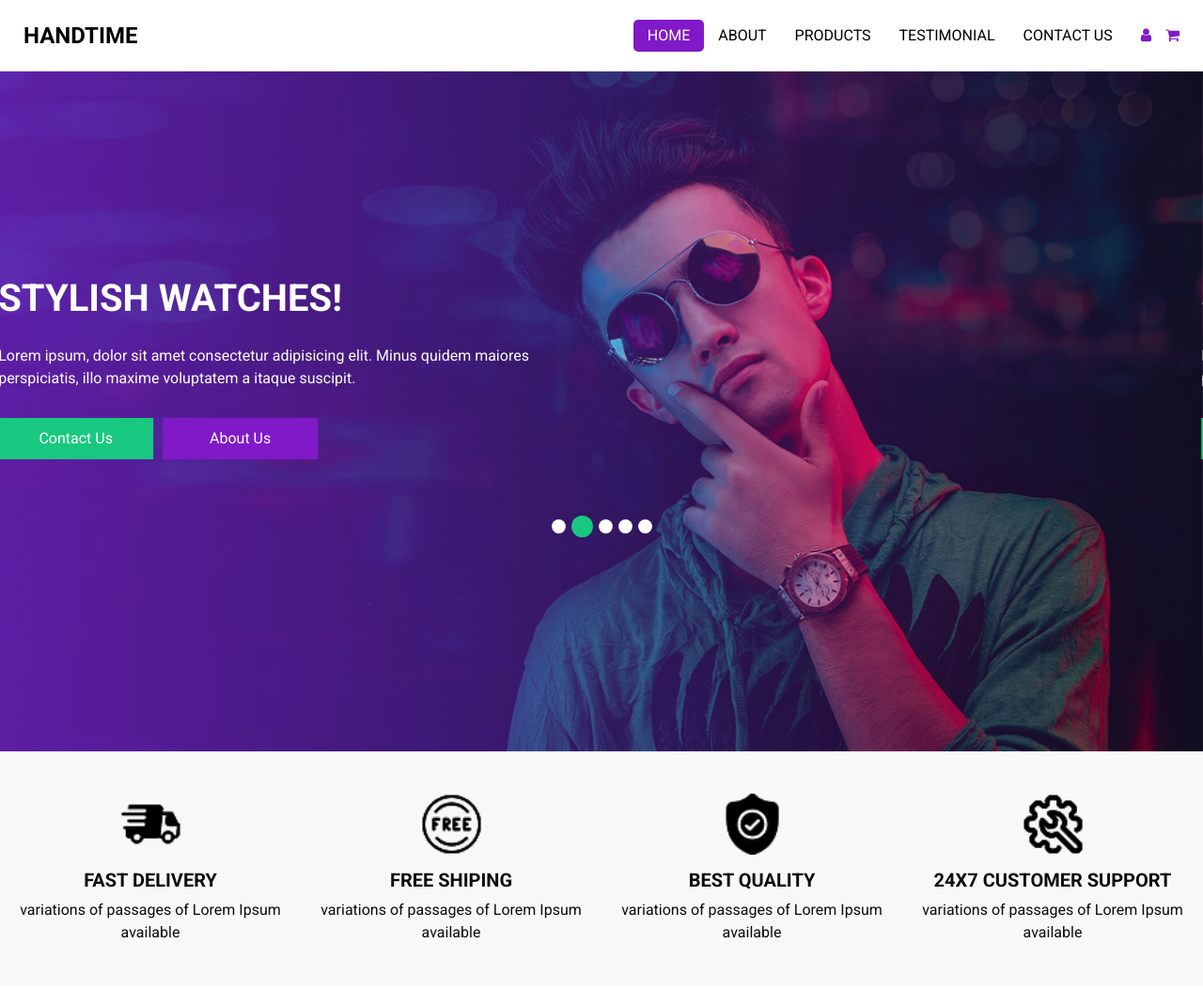
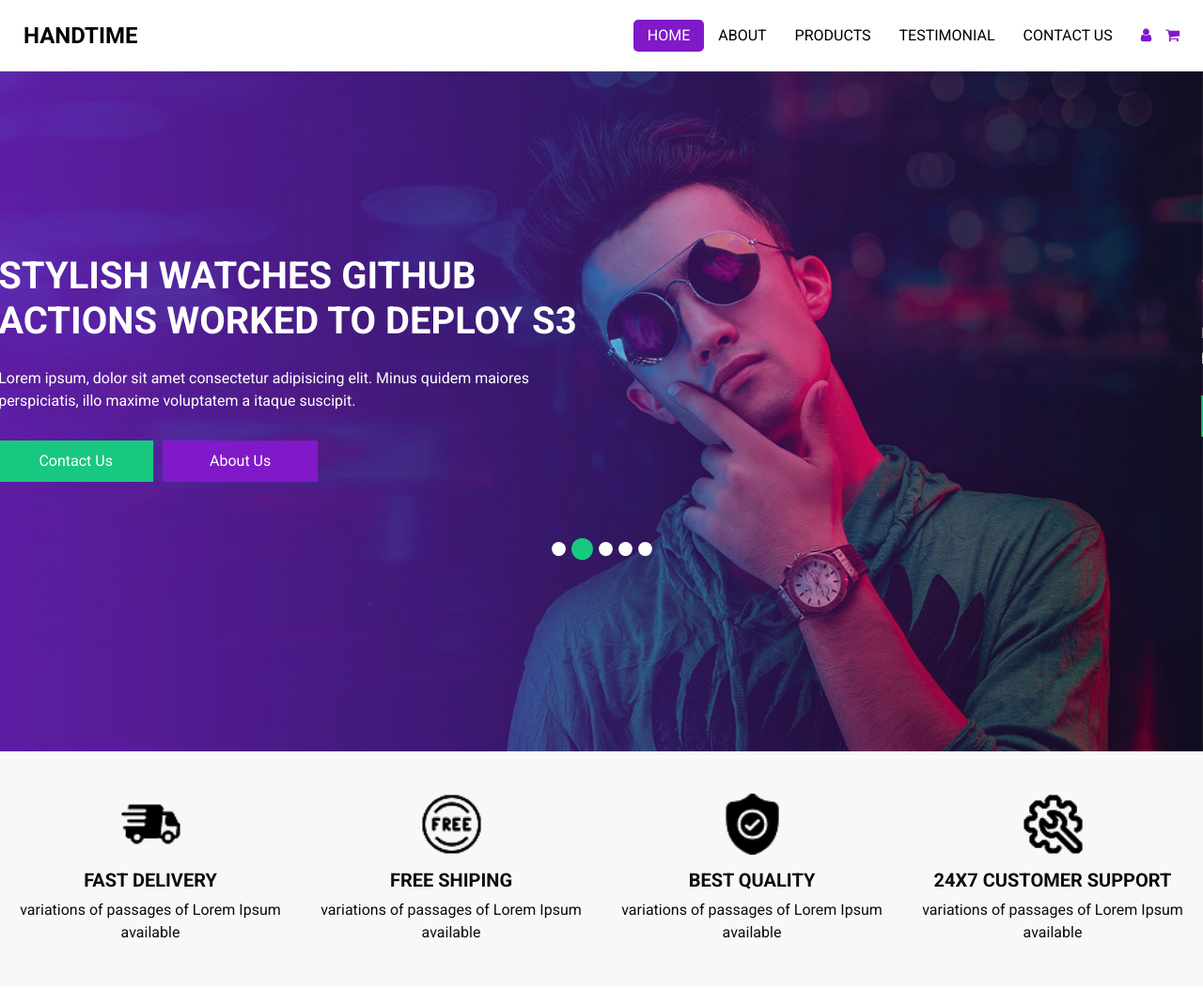
Before and after one commit to chodisettivijay/Handtime-webapp, a plain HTML site: page index.html in a window 1280 px wide. Shown: the top 1053 px of the page at 94% size. Drawn offline with nearby package versions, Linux system fonts and the light colour scheme; some packages are replaced by stand-ins of ours.

Commit message:
Update index.html

```diff
--- a/index.html
+++ b/index.html
@@ -93,7 +93,7 @@
                 <div class="col-md-7">
                   <div class="detail-box">
                     <h1>
-                      Stylish Watches!
+                      Stylish Watches GITHUB ACTIONS WORKED TO DEPLOY S3
                     </h1>
                     <p>
                       Lorem ipsum, dolor sit amet consectetur adipisicing elit. Minus quidem maiores perspiciatis, illo maxime voluptatem a itaque suscipit.
```
